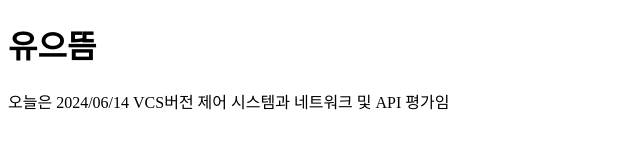
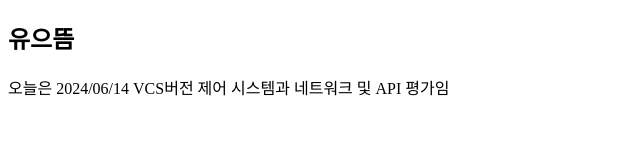
Before and after one commit to yooeuddeum/git-commit, a website: page index.html in a window 1280 px wide. Shown: the whole page, without its empty margins (0-640 px from the left). Drawn offline with Linux system fonts and the light colour scheme.

Commit message:
h1태그에서 h2태그로 변경

```diff
--- a/index.html
+++ b/index.html
@@ -6,7 +6,7 @@
   <title>Document</title>
 </head>
 <body>
-  <h1>유으뜸</h1>
+  <h2>유으뜸</h2>
   <p>오늘은 2024/06/14 VCS버전 제어 시스템과 네트워크 및 API 평가임</p>
 </body>
 </html>
```
